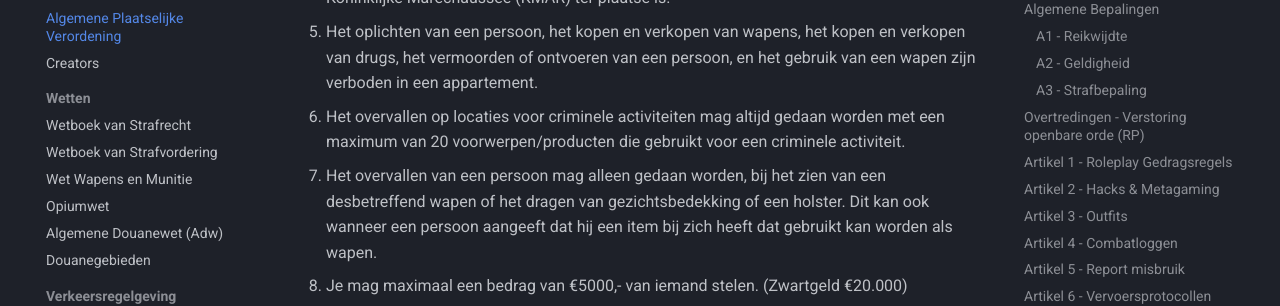
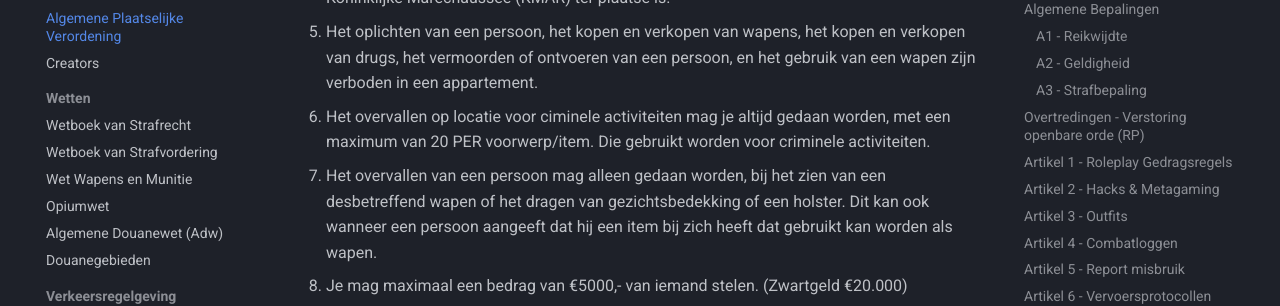
Before and after one commit to Mulamoess/isaestraatapv.github.io, an MkDocs documentation site: the page built from docs/APV/APV.md, in a window 1280 px wide and 900 px high, scrolled down 6369 px. Shown: the part 153-459 px from the top of the window. Built offline with MkDocs 1.6.1 and Material for MkDocs 9.7.7, drawn with Linux system fonts in a browser that asks for light colours.

Commit message:
noahstinkt

```diff
--- a/docs/APV/APV.md
+++ b/docs/APV/APV.md
@@ -210,7 +210,7 @@
 3. De koper is verantwoordelijk voor het controleren of de aangeboden aanpassingen (tunes) op het voertuig aanwezig zijn op het moment van overdracht in een modshop.
 4. Het tegengaan (counteren) van eval en/of gijzeling is niet toegestaan zodra politie en/of Koninklijke Marechaussee (KMAR) ter plaatse is.
 5. Het oplichten van een persoon, het kopen en verkopen van wapens, het kopen en verkopen van drugs, het vermoorden of ontvoeren van een persoon, en het gebruik van een wapen zijn verboden in een appartement.
-6. Het overvallen op locaties voor criminele activiteiten mag altijd gedaan worden met een maximum van 20 voorwerpen/producten die gebruikt voor  een criminele activiteit.
+6. Het overvallen op locatie voor ciminele activiteiten mag je altijd gedaan worden, met een maximum van 20 PER voorwerp/item. Die gebruikt worden voor criminele activiteiten.
 7. Het overvallen van een persoon mag alleen gedaan worden, bij het zien van een desbetreffend wapen of het dragen van gezichtsbedekking of een holster. Dit kan ook wanneer een persoon aangeeft dat hij een item bij zich heeft dat gebruikt kan worden als wapen.
 8. Je mag maximaal een bedrag van €5000,- van iemand stelen. (Zwartgeld €20.000)
 10. De toegestane oplichtingspraktijken zijn enkel geoorloofd indien ze gerelateerd zijn aan criminele activiteiten.
```
